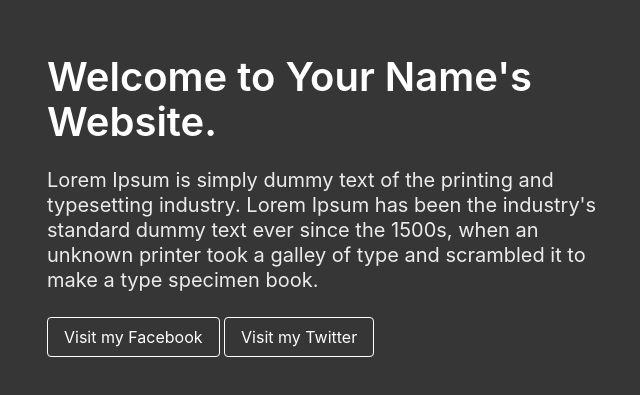
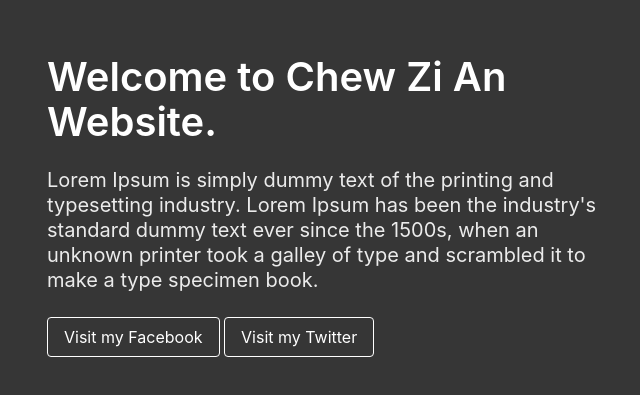
Before and after one commit to czazian/chewzian.github.io, a plain HTML site: page index.html in a window 1280 px wide. Shown: the part 195-590 px from the top of the page, without its empty margins (311-951 px from the left). Drawn offline with nearby package versions, Linux system fonts and the light colour scheme.

Commit message:
Update index.html

```diff
--- a/index.html
+++ b/index.html
@@ -13,7 +13,7 @@
             <div class="columns is-vcentered is-centered">
                 <div class="column is-6">
                     <div class="block">
-                        <h1 class="title is-2">Welcome to Your Name's Website.</h1>
+                        <h1 class="title is-2">Welcome to Chew Zi An Website.</h1>
                     </div>
                     <div class="block">
                         <h2 class="subtitle">Lorem Ipsum is simply dummy text of the printing and typesetting industry. Lorem Ipsum has been the industry's standard dummy text ever since the 1500s, when an unknown printer took a galley of type and scrambled it to make a type specimen book.<br>
```
